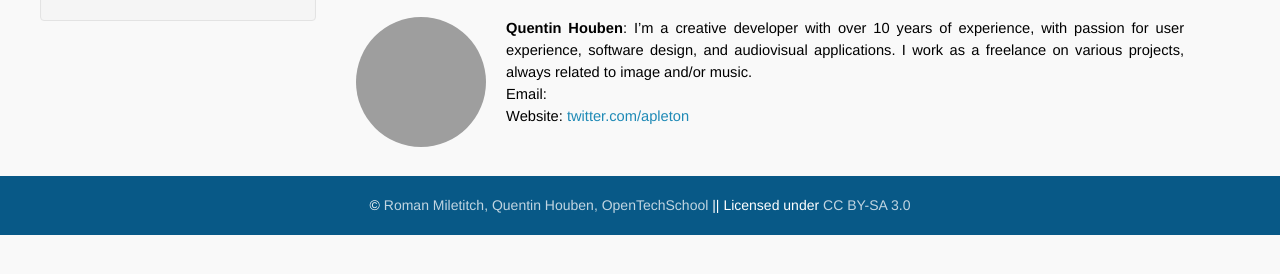
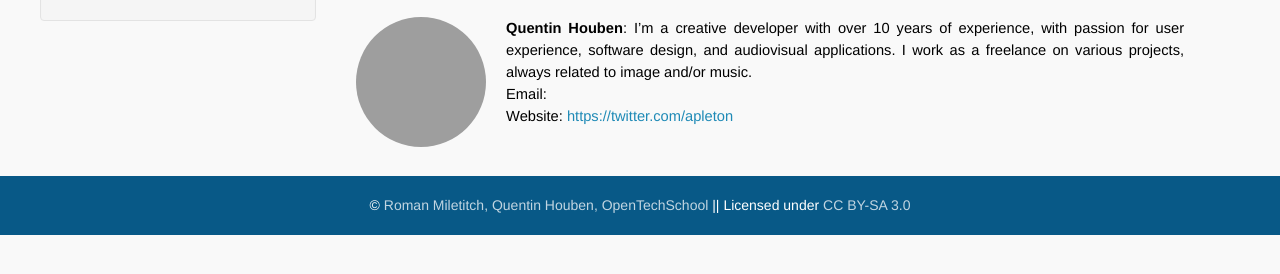
Before and after one commit to OpenTechSchool-Brussels/intro-to-webGL-and-shaders, a Jekyll site: the page built from about.html, in a window 1280 px wide. Shown: the part 543-817 px from the top of the page. Built offline with Jekyll 4.4.1, drawn with Linux system fonts in a browser that asks for light colours; some of the changed lines change nothing that is shown.

Commit message:
Update authors.yml

```diff
--- a/_data/authors.yml
+++ b/_data/authors.yml
@@ -6,5 +6,5 @@
 - firstname: Quentin
   lastname: Houben
   email:
-  website: twitter.com/apleton
+  website: https://twitter.com/apleton
   bio: I’m a creative developer with over 10 years of experience, with passion for user experience, software design, and audiovisual applications. I work as a freelance on various projects, always related to image and/or music.
```
